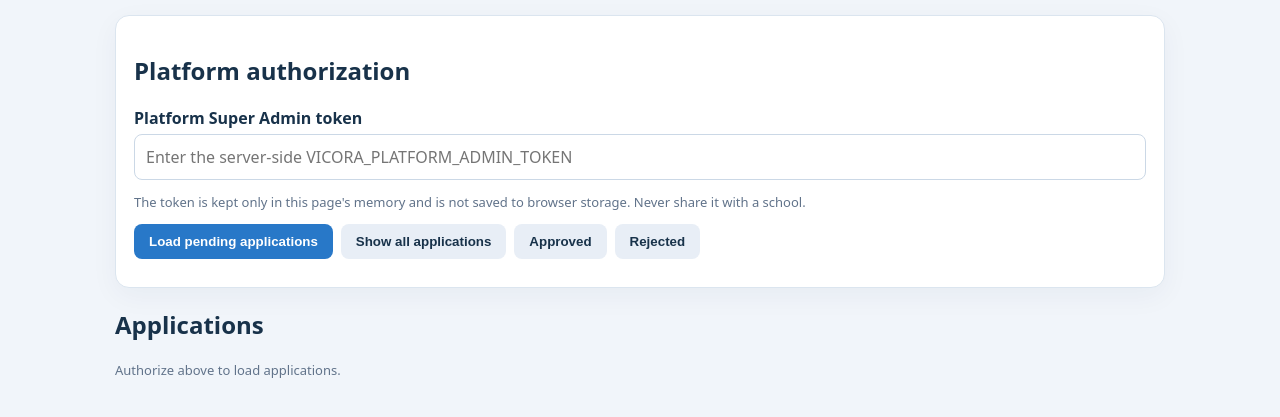
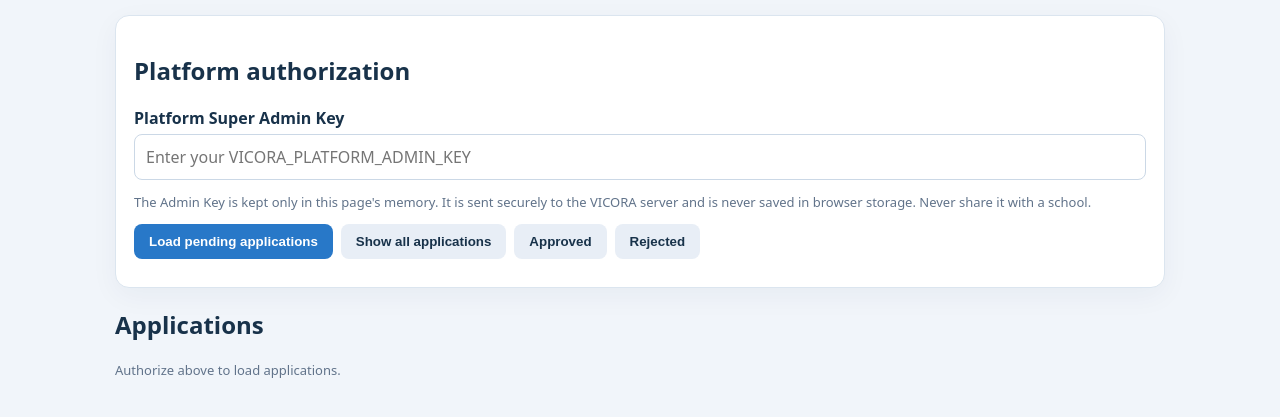
Before and after one commit to veehicee1/Vicora, an Electron app: page public/platform-admin.html in a window 1280 px wide. Shown: the part 113-530 px from the top of the page. Drawn offline with Linux system fonts and the light colour scheme.

Commit message:
Connect platform admin page to central Admin Key bridge

```diff
--- a/public/platform-admin.html
+++ b/public/platform-admin.html
@@ -22,9 +22,9 @@ button.secondary{background:#e8eef6;color:#18324a}button.reject{background:#a92d
 <header><div><h1>VICORA Platform Admin</h1><p>Review school applications and issue School Codes.</p></div><a href="/">Student portal</a></header>
 <section class="panel">
 <h2>Platform authorization</h2>
-<label for="token">Platform Super Admin token</label>
-<input id="token" type="password" autocomplete="off" placeholder="Enter the server-side VICORA_PLATFORM_ADMIN_TOKEN">
-<p class="muted">The token is kept only in this page's memory and is not saved to browser storage. Never share it with a school.</p>
+<label for="token">Platform Super Admin Key</label>
+<input id="token" type="password" autocomplete="off" placeholder="Enter your VICORA_PLATFORM_ADMIN_KEY">
+<p class="muted">The Admin Key is kept only in this page's memory. It is sent securely to the VICORA server and is never saved in browser storage. Never share it with a school.</p>
 <div class="actions"><button id="load">Load pending applications</button><button class="secondary" id="all">Show all applications</button><button class="secondary" id="approved">Approved</button><button class="secondary" id="rejected">Rejected</button></div>
 <div id="status" class="status" role="status"></div>
 </section>
@@ -38,7 +38,7 @@ function authHeaders(){return {"Content-Type":"application/json","X-VICORA-PLATF
 async function api(path,options={}){const r=await fetch("/api/platform"+path,{...options,headers:{...authHeaders(),...(options.headers||{})}});const j=await r.json().catch(()=>({error:"Invalid server response"}));if(!r.ok)throw Error(j.error||"Request failed");return j}
 function showStatus(message){$("status").textContent=message}
 function esc(value){return String(value??"").replace(/[&<>"']/g,c=>({"&":"&amp;","<":"&lt;",">":"&gt;",'"':"&quot;","'":"&#39;"}[c]))}
-async function load(status){platformToken=$("token").value.trim();if(!platformToken){showStatus("Enter the platform token first.");return}showStatus("Loading…");try{const j=await api("/applications?status="+encodeURIComponent(status));$("apps").innerHTML=j.applications.length?j.applications.map(a=>`<article class="application"><h3>${esc(a.school_name)}</h3><p><b>Contact:</b> ${esc(a.contact_name)} · ${esc(a.email)} · ${esc(a.phone)}</p><p><b>Location:</b> ${esc(a.address)} · ${esc(a.country)}</p><p><b>Status:</b> ${esc(a.status)} · <b>Submitted:</b> ${new Date(a.submitted_ts*1000).toLocaleString()}</p><p>${esc(a.review_note||"")}</p>${a.status==="pending"?`<label>Review note</label><textarea id="note-${a.id}" rows="2" placeholder="Optional note"></textarea><div class="actions"><button onclick="decide(${a.id},'approve')">Approve and issue School Code</button><button class="reject" onclick="decide(${a.id},'reject')">Reject application</button></div>`:""}</article>`).join(""):"<p>No applications found.</p>";showStatus("Loaded "+j.applications.length+" application(s).")}catch(e){showStatus(e.message)}}
+async function load(status){platformToken=$("token").value.trim();if(!platformToken){showStatus("Enter the platform token first.");return}showStatus("Loading…");try{const j=await api("/applications?status="+encodeURIComponent(status));$("apps").innerHTML=j.applications.length?j.applications.map(a=>`<article class="application"><h3>${esc(a.school_name)}</h3><p><b>Contact:</b> ${esc(a.contact_name)} · ${esc(a.email)} · ${esc(a.phone)}</p><p><b>Location:</b> ${esc(a.address)} · ${esc(a.country)}</p><p><b>Status:</b> ${esc(a.status)} · <b>Submitted:</b> ${(a.submitted_ts?new Date(a.submitted_ts*1000).toLocaleString():"—")}</p><p>${esc(a.review_note||"")}</p>${a.status==="pending"?`<label>Review note</label><textarea id="note-${a.id}" rows="2" placeholder="Optional note"></textarea><div class="actions"><button onclick="decide('${esc(a.id)}','approve')">Approve and issue School Code</button><button class="reject" onclick="decide('${esc(a.id)}','reject')">Reject application</button></div>`:""}</article>`).join(""):"<p>No applications found.</p>";showStatus("Loaded "+j.applications.length+" application(s).")}catch(e){showStatus(e.message)}}
 async function decide(id,decision){const note=$("note-"+id)?.value||"";if(!confirm((decision==="approve"?"Approve this school and issue a School Code?":"Reject this application?")))return;try{const j=await api("/applications/"+id+"/decision",{method:"POST",body:JSON.stringify({decision,note})});if(decision==="approve"){$("code").textContent=j.school_code;$("activation").textContent=j.activation_token;$("expiry").textContent="Expires: "+new Date(j.activation_expires_ts*1000).toLocaleString();$("issued").hidden=false;}showStatus(j.message||"Decision saved.");await load("pending")}catch(e){showStatus(e.message)}}
 $("load").onclick=()=>load("pending");$("all").onclick=()=>load("all");$("approved").onclick=()=>load("approved");$("rejected").onclick=()=>load("rejected");
 $("copy").onclick=async()=>{const text="VICORA School Code: "+$("code").textContent+"\nActivation token: "+$("activation").textContent+"\n"+$("expiry").textContent;try{await navigator.clipboard.writeText(text);showStatus("Activation details copied. Store and send them securely.")}catch(_){showStatus("Copy is unavailable on this browser. Select and copy the details manually.")}};
```
